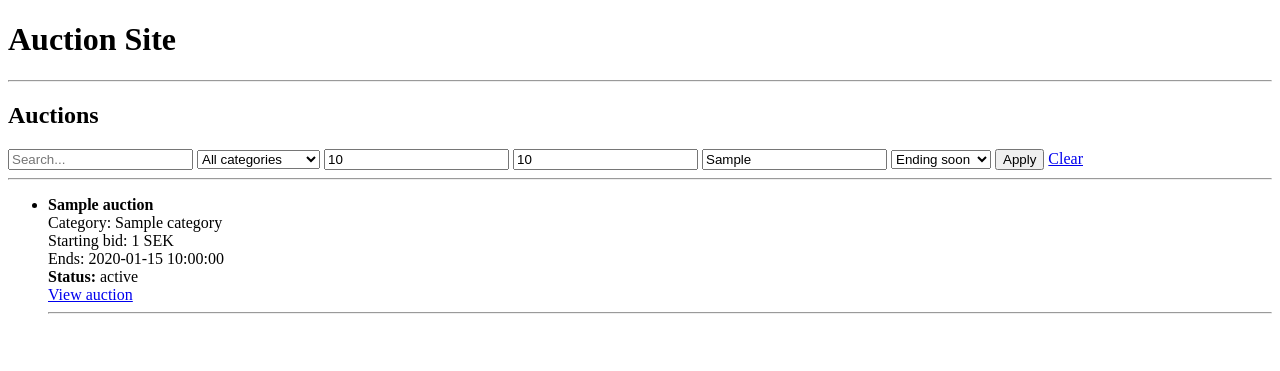
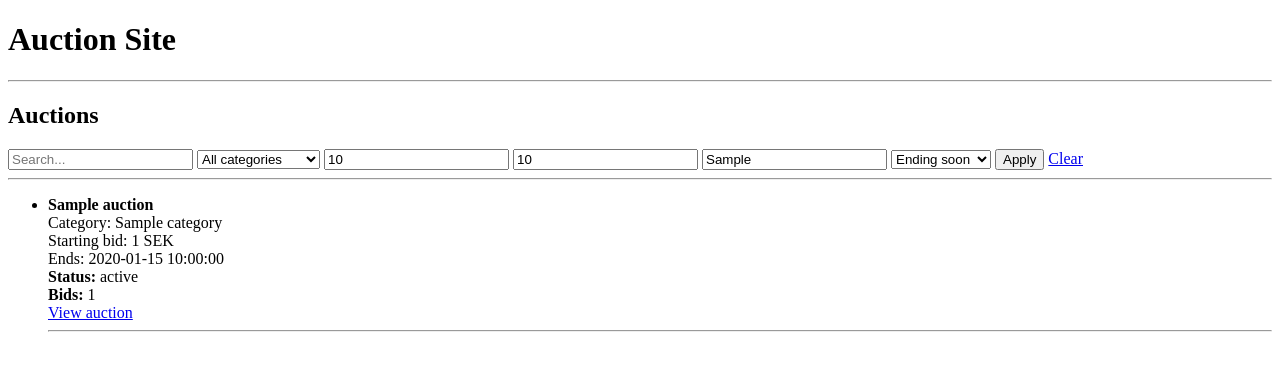
Before and after one commit to Sam-Razavi/auction-site, a Flask app: template app/templates/auctions/list.html in a window 1280 px wide. Shown: the top 371 px of the page. Run offline with Flask 3, Linux system fonts and the light colour scheme; the template is opened without the code that fills it: most values are stand-ins (such as "Sample title", 1, 10 or a date in 2020).

Commit message:
User story: show bid count on auction list

```diff
--- a/app/auctions/routes.py
+++ b/app/auctions/routes.py
@@ -71,8 +71,11 @@ def auction_list():
     auctions = []
     for a in auctions_rows:
         a_dict = dict(a)
+
         bid_count = repo.get_bid_count(a_dict["id"])
+        a_dict["bid_count"] = bid_count
         a_dict["status"] = compute_status(a_dict["end_datetime"], bid_count)
+
         auctions.append(a_dict)
 
     return render_template(
--- a/app/templates/auctions/list.html
+++ b/app/templates/auctions/list.html
@@ -38,6 +38,7 @@
                 Starting bid: {{ a.starting_bid }} SEK<br>
                 Ends: {{ a.end_datetime }}<br>
                 <strong>Status:</strong> {{ a.status }}<br>
+                <strong>Bids:</strong> {{ a.bid_count }}<br>
                 <a href="{{ url_for('auctions.auction_detail', auction_id=a.id) }}">View auction</a>
             </li>
             <hr>
```
